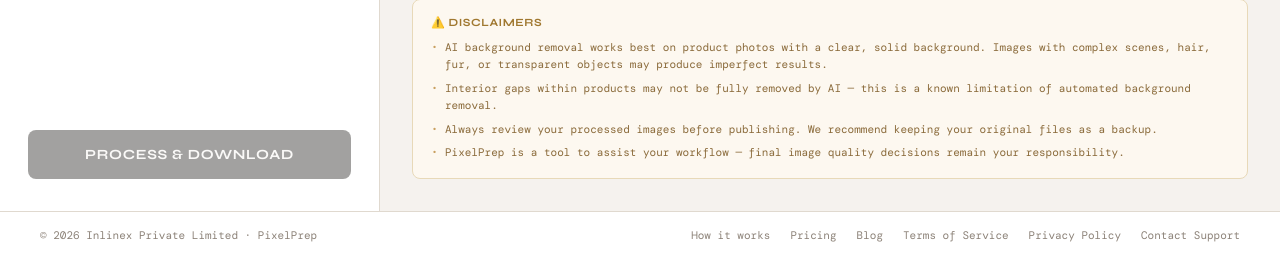
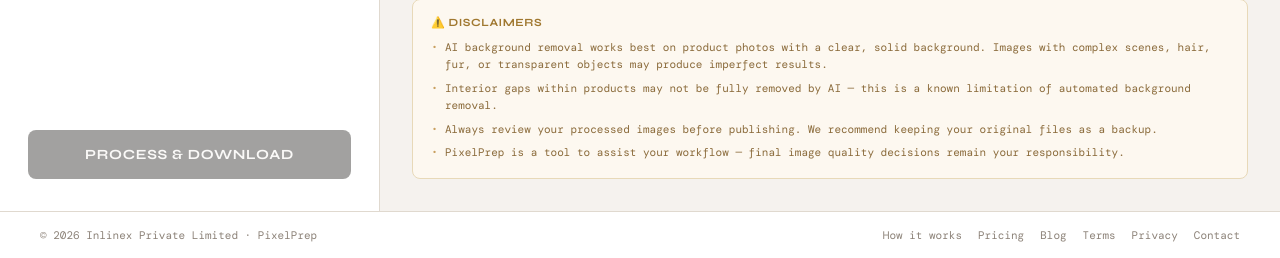
Before and after one commit to arcintscooters-maker/resizeimagepaid, a Flask app: page / in a window 1280 px wide. Shown: the part 760-1018 px from the top of the page. Run offline with Flask 3, Linux system fonts and the light colour scheme; data that the repository does not hold is empty; some libraries are stand-ins or nearby versions; some web fonts are replaced.

Commit message:
Fix mobile footer wrapping and simplify link labels
Footer now wraps on small screens instead of overflowing.
Shortened link labels (Terms, Privacy, Contact) for better fit.

Co-Authored-By: Claude Opus 4.6 (1M context) <noreply@anthropic.com>

```diff
--- a/templates/index.html
+++ b/templates/index.html
@@ -888,15 +888,15 @@
 
 </div>
 
-<footer style="background:var(--surface);border-top:1px solid var(--border);padding:16px 40px;display:flex;align-items:center;justify-content:space-between;font-size:11px;color:var(--muted);">
+<footer style="background:var(--surface);border-top:1px solid var(--border);padding:16px 40px;display:flex;align-items:center;justify-content:space-between;font-size:11px;color:var(--muted);flex-wrap:wrap;gap:10px;">
   <div>© 2026 Inlinex Private Limited · PixelPrep</div>
-  <div style="display:flex;gap:20px;">
-    <a href="/how-it-works" style="color:var(--muted);text-decoration:none;" onmouseover="this.style.color='var(--text)'" onmouseout="this.style.color='var(--muted)'">How it works</a>
-    <a href="/pricing" style="color:var(--muted);text-decoration:none;" onmouseover="this.style.color='var(--text)'" onmouseout="this.style.color='var(--muted)'">Pricing</a>
-    <a href="/blog" style="color:var(--muted);text-decoration:none;" onmouseover="this.style.color='var(--text)'" onmouseout="this.style.color='var(--muted)'">Blog</a>
-    <a href="/terms" style="color:var(--muted);text-decoration:none;" onmouseover="this.style.color='var(--text)'" onmouseout="this.style.color='var(--muted)'">Terms of Service</a>
-    <a href="/privacy" style="color:var(--muted);text-decoration:none;" onmouseover="this.style.color='var(--text)'" onmouseout="this.style.color='var(--muted)'">Privacy Policy</a>
-    <a href="/contact" style="color:var(--muted);text-decoration:none;" onmouseover="this.style.color='var(--text)'" onmouseout="this.style.color='var(--muted)'">Contact Support</a>
+  <div style="display:flex;gap:16px;flex-wrap:wrap;">
+    <a href="/how-it-works" style="color:var(--muted);text-decoration:none;">How it works</a>
+    <a href="/pricing" style="color:var(--muted);text-decoration:none;">Pricing</a>
+    <a href="/blog" style="color:var(--muted);text-decoration:none;">Blog</a>
+    <a href="/terms" style="color:var(--muted);text-decoration:none;">Terms</a>
+    <a href="/privacy" style="color:var(--muted);text-decoration:none;">Privacy</a>
+    <a href="/contact" style="color:var(--muted);text-decoration:none;">Contact</a>
   </div>
 </footer>
 
```
